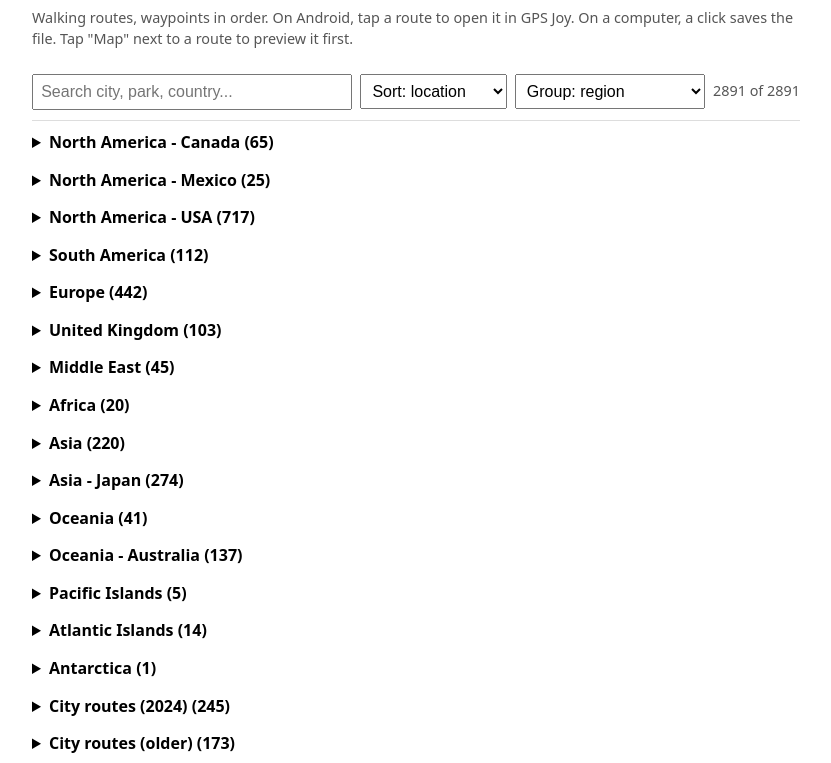
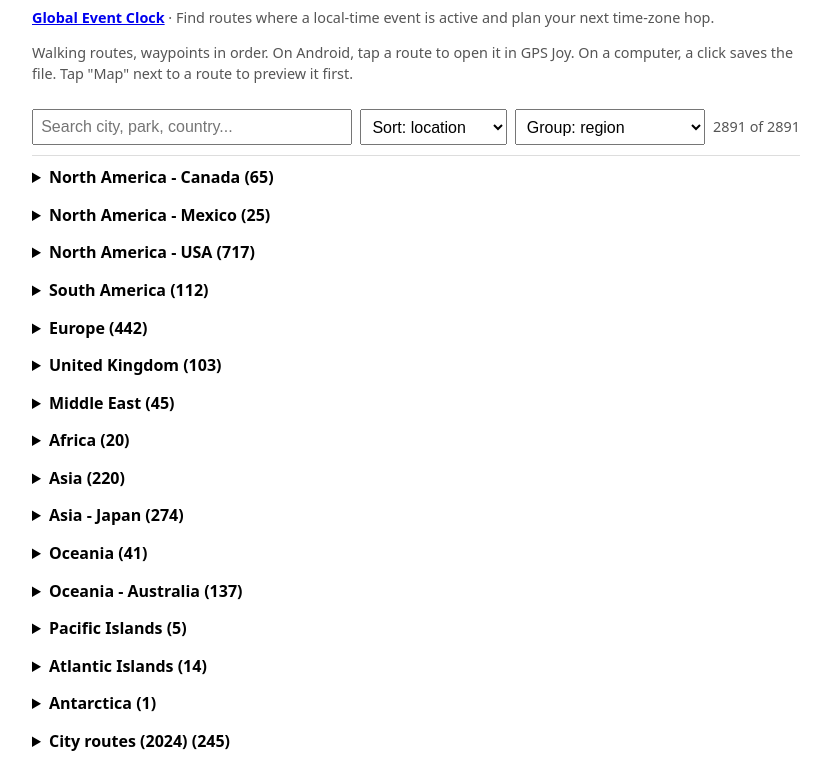
Before and after one commit to mallek/bizcrafters-site, a plain HTML site: page index.html in a window 1280 px wide. Shown: the part 84-847 px from the top of the page, without its empty margins (224-1055 px from the left). Drawn offline with Linux system fonts and the light colour scheme.

Commit message:
feat: link global event clock from route directory

```diff
--- a/index.html
+++ b/index.html
@@ -30,6 +30,7 @@ li{margin:.25rem 0}
 </head>
 <body>
 <h1>GPX routes</h1>
+<p class="hint"><a href="/event-clock.html"><strong>Global Event Clock</strong></a> · Find routes where a local-time event is active and plan your next time-zone hop.</p>
 <p class="hint">Walking routes, waypoints in order. On Android, tap a route to open it in GPS Joy. On a computer, a click saves the file. Tap "Map" next to a route to preview it first.</p>
 <div class="bar">
 <input id="q" type="search" placeholder="Search city, park, country..." autocomplete="off">
```
